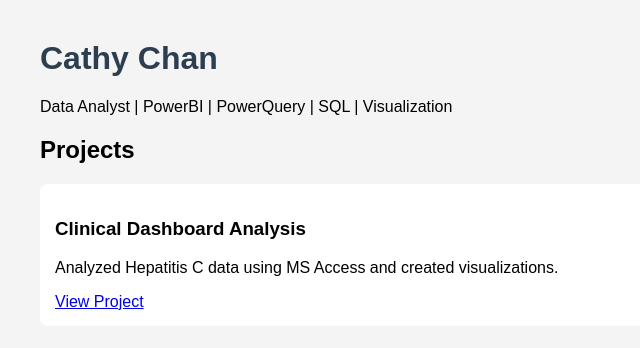
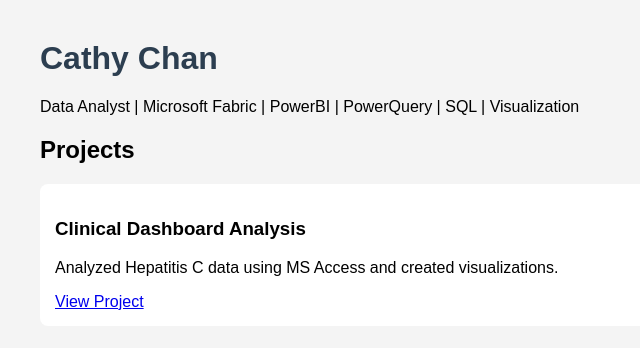
Before and after one commit to cwmcathysh/CathyChanData, a plain HTML site: page index.html in a window 1280 px wide. Shown: the whole page, without its empty margins (0-640 px from the left). Drawn offline with Linux system fonts and the light colour scheme.

Commit message:
Update index.html

```diff
--- a/index.html
+++ b/index.html
@@ -22,7 +22,7 @@
 <body>
 
 <h1>Cathy Chan</h1>
-<p>Data Analyst | PowerBI | PowerQuery | SQL | Visualization</p>
+<p>Data Analyst | Microsoft Fabric | PowerBI | PowerQuery | SQL | Visualization</p>
 
 <h2>Projects</h2>
 
```
